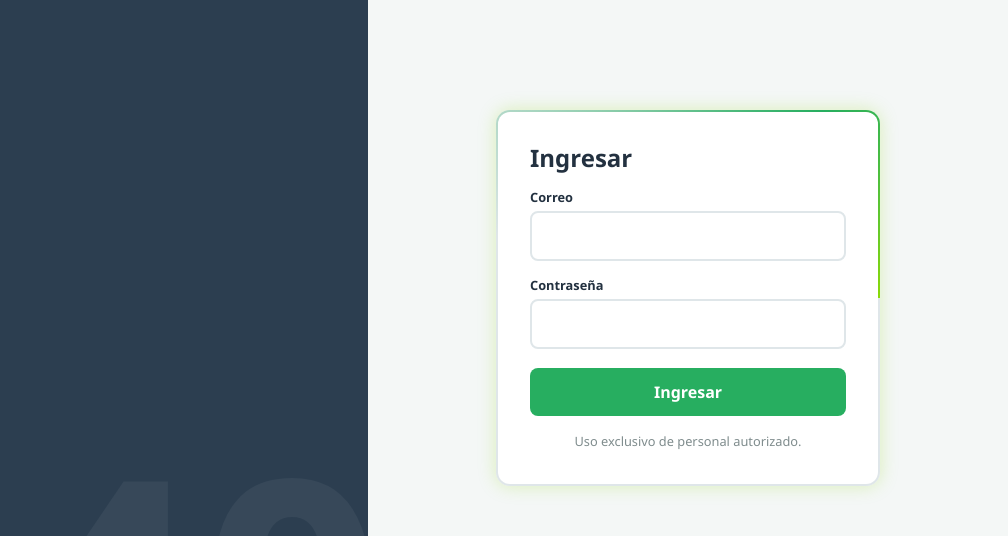
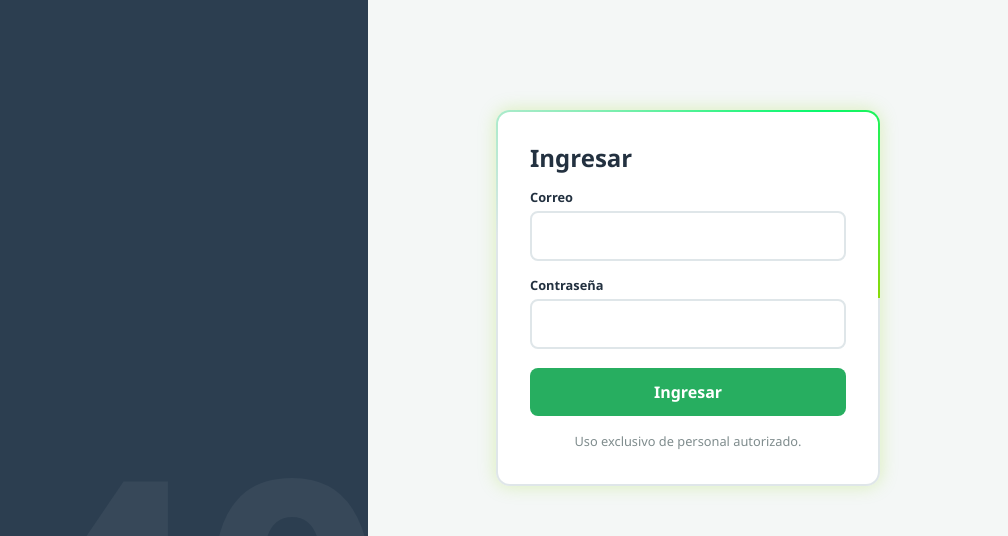
Before and after one commit to yblealg/snr-liquidador-V1.1, a plain HTML site: page index.html in a window 1280 px wide. Shown: the part 102-638 px from the top of the page, 272-1280 px from the left. Drawn offline with nearby package versions, Linux system fonts and the light colour scheme; no server answers.

```diff
--- a/css/estilos.css
+++ b/css/estilos.css
@@ -52,7 +52,7 @@ input{width:100%;padding:.7rem;border:2px solid var(--borde);border-radius:8px;f
 .login-marca h1{font-size:2.4rem}
 .num040{position:absolute;right:-1rem;bottom:-3rem;font-size:20rem;font-weight:800;line-height:1;color:rgba(255,255,255,.05);user-select:none}
 .login-form{display:grid;place-items:center;padding:1.5rem}
-.halo{padding:2px;border-radius:14px;background:conic-gradient(from var(--ang),#dfe6e9 0 55%,#27ae60 85%,#8ada09 100%);box-shadow:0 0 18px rgba(138,218,9,.25);animation:giro 4s linear infinite}
+.halo{padding:2px;border-radius:14px;background:conic-gradient(from var(--ang),#dfe6e9 0 55%,#08f86c 85%,#8ada09 100%);box-shadow:0 0 18px rgba(138,218,9,.25);animation:giro 4s linear infinite}
 .halo.verificando{animation-duration:1.2s}
 .halo.falla{background:var(--error);animation:none}
 @keyframes giro{to{--ang:360deg}}
```
